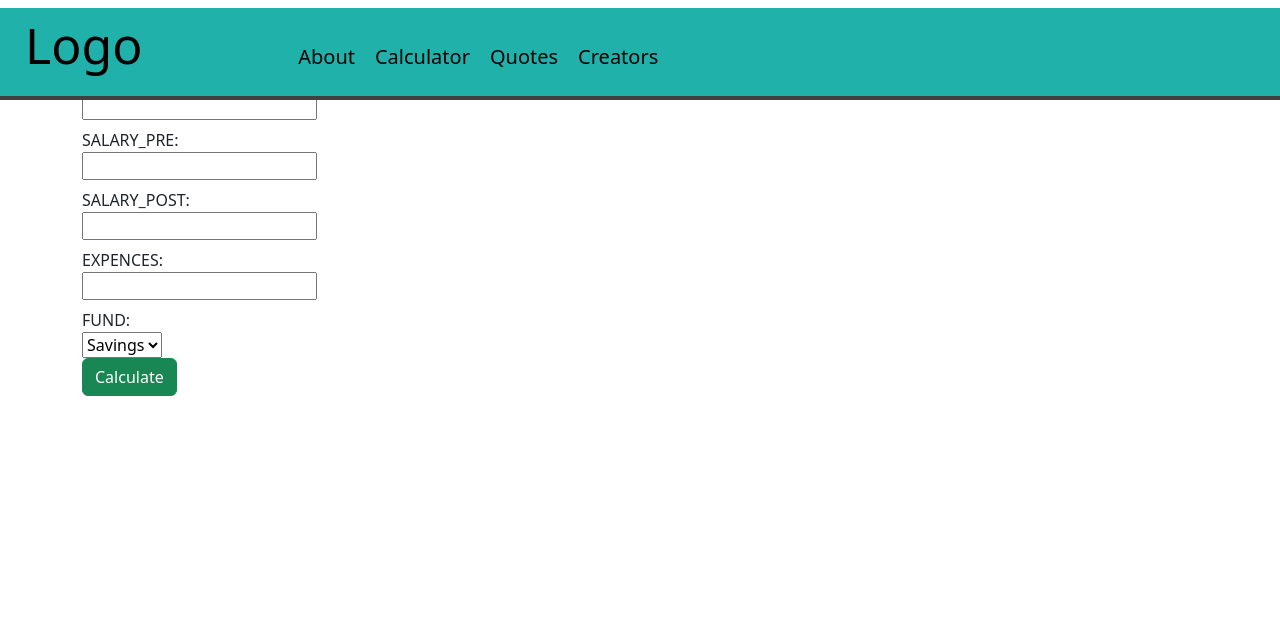
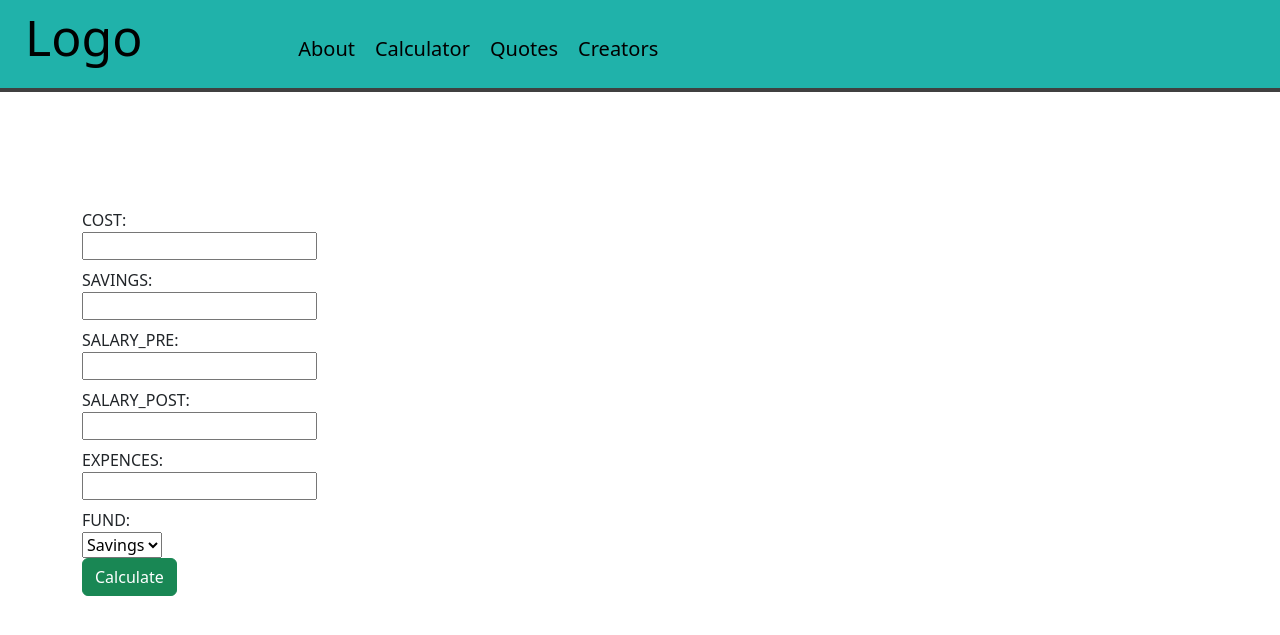
Before and after one commit to MiaRasmussen05/Hackathon-Jan-23, a Django app: page /calculator/ in a window 1280 px wide. Shown: the top 635 px of the page. Run offline with Django 3.2, Linux system fonts and the light colour scheme; some libraries are stand-ins or nearby versions.

Commit message:
Add calculator wrapper

```diff
--- a/calculator/templates/calculator/calc-funding.html
+++ b/calculator/templates/calculator/calc-funding.html
@@ -3,7 +3,7 @@
 
 {% block content %}
 <div class="container">
-
+    <div class="calculator-wrapping">
         <form action="{% url 'run_calc' %}" method="POST" id="product-form" class="form mb-5" encrypte="multipart/form-data">
             {% csrf_token %}
             {% for field in form %}
@@ -14,5 +14,6 @@
             </div>
         </form>
     </div>
+</div>
 
 {% endblock %}
--- a/static/css/style.css
+++ b/static/css/style.css
@@ -178,3 +178,7 @@
 .name {
     font-size: 30px;
 }
+
+.calculator-wrapping {
+    padding-top: 200px;
+}
```
Also changed, not shown: db.sqlite3. Lines whose indentation alone changed are shown as unchanged.
